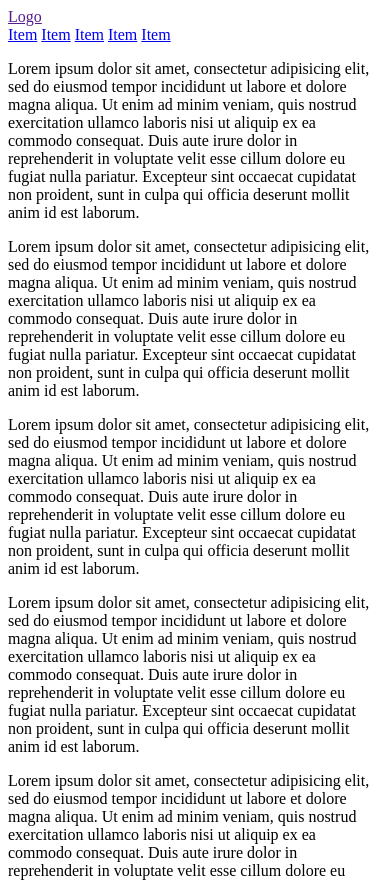
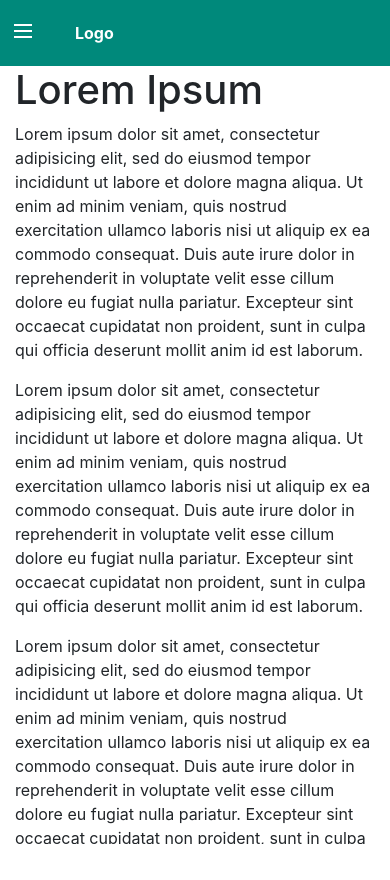
Before and after one commit to yodacode/IllspotsFront, a website: page index.html in a window 390 px wide. Shown: the top 880 px of the page. After the commit the page ends 844 px from the top, so only its background shows below. Drawn offline with nearby package versions, Linux system fonts and the light colour scheme.

Commit message:
Create the responsive Layout

```diff
--- a/bower.json
+++ b/bower.json
@@ -6,6 +6,7 @@
   ],
   "description": "Menu vertical responsive",
   "license": "MIT",
+  "private": true,
   "ignore": [
     "**/.*",
     "node_modules",
--- a/css/app.css
+++ b/css/app.css
@@ -0,0 +1,151 @@
+/*-------------------------------------------*\
+	$VARIABLE
+/*-------------------------------------------*/
+/*-------------------------------------------*\
+	$GLOBAL
+/*-------------------------------------------*/
+/* line 13, ../compass/sass/app.scss */
+.app-content {
+  padding-top: 66px;
+}
+
+/*-------------------------------------------*\
+	$HEADER
+/*-------------------------------------------*/
+/* line 20, ../compass/sass/app.scss */
+.header {
+  position: fixed;
+  left: 0;
+  right: 0;
+  height: 66px;
+  line-height: 66px;
+  background-color: #00897b;
+}
+/* line 28, ../compass/sass/app.scss */
+.header a,
+.header a:hover {
+  text-decoration: none;
+  color: #FFF;
+}
+
+/* line 35, ../compass/sass/app.scss */
+.header-logo {
+  font-weight: bold;
+  padding: 0 25px;
+  float: left;
+}
+
+/*-------------------------------------------*\
+	$MENU
+/*-------------------------------------------*/
+/* line 44, ../compass/sass/app.scss */
+.menu {
+  float: left;
+}
+
+/*-------------------------------------------*\
+  $RESPONSIVE
+/*-------------------------------------------*/
+@media only screen and (max-width: 750px) {
+  /* line 52, ../compass/sass/app.scss */
+  .app-container,
+  .app-pusher {
+    height: 100%;
+  }
+
+  /* line 56, ../compass/sass/app.scss */
+  .app-container {
+    overflow: hidden;
+  }
+
+  /* line 59, ../compass/sass/app.scss */
+  .app-pusher {
+    -moz-transition-duration: 0.3s;
+    -o-transition-duration: 0.3s;
+    -webkit-transition-duration: 0.3s;
+    transition-duration: 0.3s;
+    -moz-transform: translateX(0px);
+    -ms-transform: translateX(0px);
+    -webkit-transform: translateX(0px);
+    transform: translateX(0px);
+  }
+
+  /* line 63, ../compass/sass/app.scss */
+  .app-content {
+    position: absolute;
+    top: 66px;
+    left: 0;
+    bottom: 0;
+    padding-top: 0;
+    overflow-y: scroll;
+    -webkit-overflow-scrolling: touch;
+  }
+
+  /* line 72, ../compass/sass/app.scss */
+  .header {
+    position: static;
+  }
+
+  /* line 75, ../compass/sass/app.scss */
+  .header-icon {
+    position: relative;
+    display: block;
+    float: left;
+    width: 50px;
+    height: 65px;
+    cursor: pointer;
+  }
+  /* line 83, ../compass/sass/app.scss */
+  .header-icon:after {
+    content: '';
+    position: absolute;
+    display: block;
+    width: 16px;
+    height: 0;
+    top: 15px;
+    left: 15px;
+    -moz-box-shadow: 0 10px 0 1px #FFF, 0 16px 0 1px #FFF, 0 22px 0 1px #FFF;
+    -webkit-box-shadow: 0 10px 0 1px #FFF, 0 16px 0 1px #FFF, 0 22px 0 1px #FFF;
+    box-shadow: 0 10px 0 1px #FFF, 0 16px 0 1px #FFF, 0 22px 0 1px #FFF;
+  }
+
+  /* line 95, ../compass/sass/app.scss */
+  .menu {
+    position: absolute;
+    left: 0;
+    top: 0;
+    bottom: 0;
+    background-color: #007064;
+    width: 215px;
+    -moz-transform: translateX(-215px);
+    -ms-transform: translateX(-215px);
+    -webkit-transform: translateX(-215px);
+    transform: translateX(-215px);
+  }
+  /* line 104, ../compass/sass/app.scss */
+  .menu a {
+    display: block;
+    height: 40px;
+    text-align: center;
+    line-height: 40px;
+    border-bottom: solid 1px #000;
+  }
+
+  /* line 114, ../compass/sass/app.scss */
+  .with-sidebar .app-pusher {
+    -moz-transform: translateX(215px);
+    -ms-transform: translateX(215px);
+    -webkit-transform: translateX(215px);
+    transform: translateX(215px);
+  }
+  /* line 115, ../compass/sass/app.scss */
+  .with-sidebar .app-cache {
+    position: absolute;
+    left: 0;
+    right: 0;
+    bottom: 0;
+    width: 100%;
+    height: 100%;
+    background-color: rgba(0, 0, 0, 0.6);
+  }
+}
--- a/index.html
+++ b/index.html
@@ -1,11 +1,18 @@
 <html>
 <head>
-	<title>Menu responsive</title>
+	<title>Illspots Front</title>
+	<meta name="viewport" content="width=device-width, initial-scale=1.0, user-scalable=yes">
 	<link rel="stylesheet" type="text/css" href="css/app.css">
+	<link rel="stylesheet" type="text/css" href="js/libs/bootstrap/dist/css/bootstrap.min.css">
+	<script type="text/javascript" src="js/libs/jquery/dist/jquery.js"></script>
+	<script type="text/javascript" src="js/app.js"></script>
 </head>
 <body>
+	<div class="app-container">
+		<div class="app-pusher">
 			<header class="header">
-		<a href="" class="logo">Logo</a>
+				<a href="" class="header-icon" id="header-icon"></a>
+				<a href="" class="header-logo">Logo</a>
 				<nav class="menu">
 					<a href="#">Item</a>
 					<a href="#">Item</a>
@@ -14,8 +21,9 @@
 					<a href="#">Item</a>
 				</nav>
 			</header>
-	<div class="site-content">
+			<div class="app-content">
 				<div class="container">
+					<h1>Lorem Ipsum</h1>
 					<p>
 						Lorem ipsum dolor sit amet, consectetur adipisicing elit, sed do eiusmod
 						tempor incididunt ut labore et dolore magna aliqua. Ut enim ad minim veniam,
@@ -90,5 +98,10 @@
 					</p>
 				</div>
 			</div>
+			<div class="app-cache" id="app-cache">
+
+			</div>
+		</div>
+	</div>
 </body>
 </html>
--- /dev/null
+++ b/js/app.js
@@ -0,0 +1,10 @@
+$(function () {
+	$('#header-icon').click(function(e) {
+		e.preventDefault();
+		$('body').toggleClass('with-sidebar');
+	});
+
+	$('#app-cache').click(function() {
+		$('body').removeClass('with-sidebar');
+	});
+});
```
Also changed, not shown: README.md, css/responsive.css (added). Lines whose indentation alone changed are shown as unchanged.
